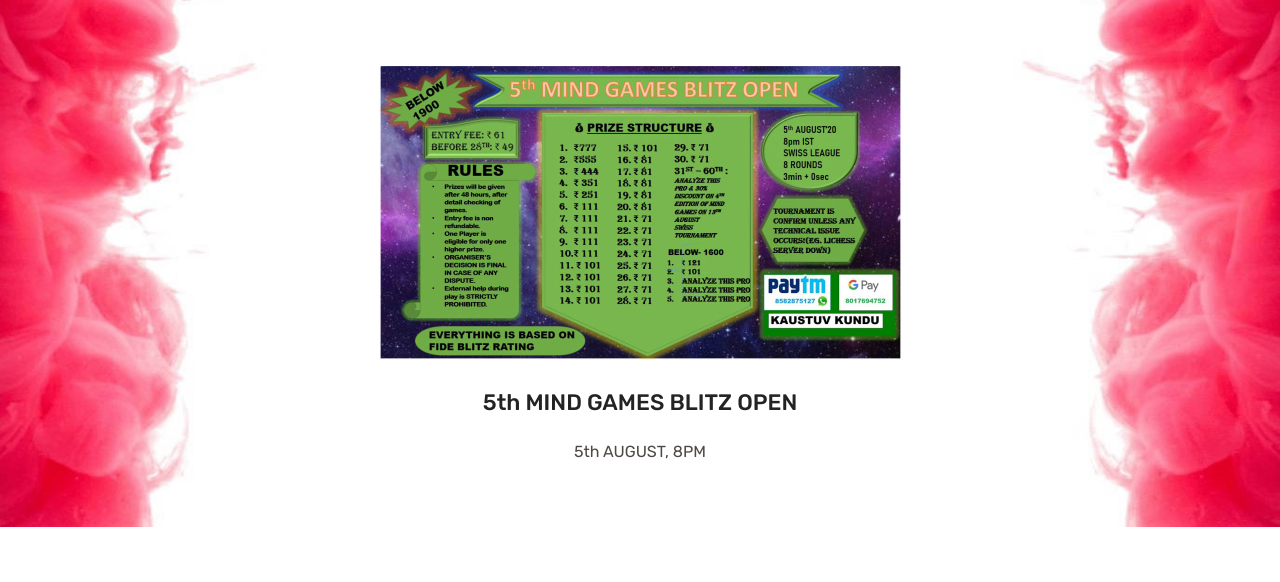
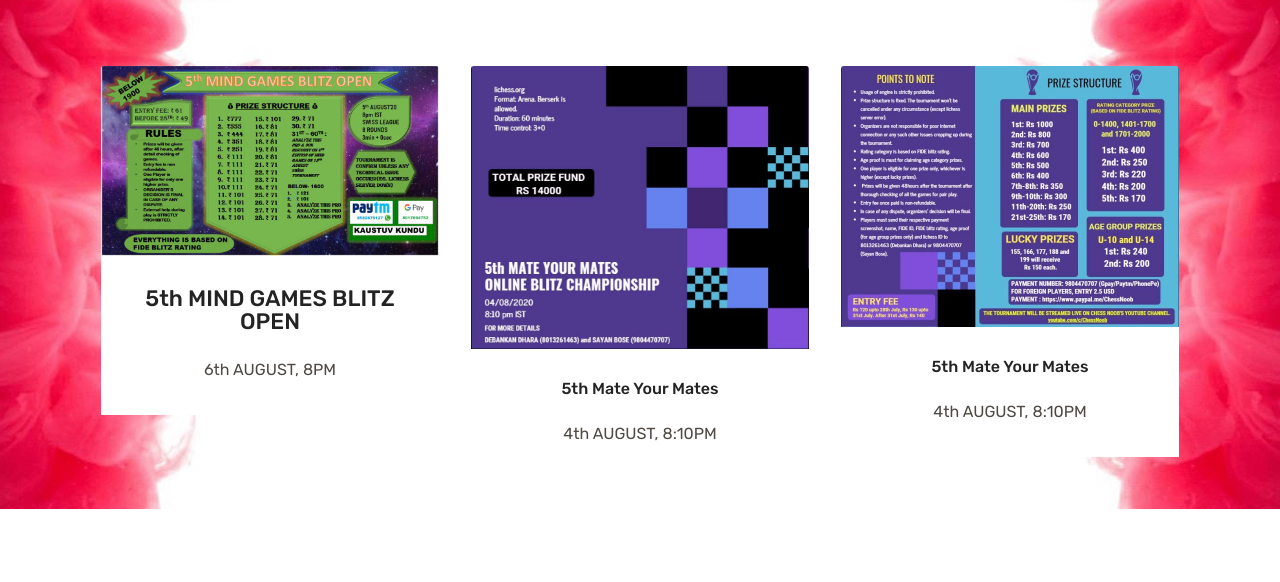
Before and after one commit to chesstimes/chesstimes.github.io, a plain HTML site: page TournamentsCalendar.html in a window 1280 px wide. Shown: the part 218-800 px from the top of the page. Drawn offline with Linux system fonts and the light colour scheme.

Commit message:
Update TournamentsCalendar.html

```diff
--- a/TournamentsCalendar.html
+++ b/TournamentsCalendar.html
@@ -58,7 +58,7 @@
     </nav>
 </section>
 
-<section class="engine"><a href="https://mobirise.info/r">bootstrap template</a></section><section class="features18 popup-btn-cards cid-s68YXfaGWn mbr-parallax-background" id="features18-g">
+<section class="engine"><a href="https://mobirise.info/f">easy site creator</a></section><section class="features18 popup-btn-cards cid-s68YXfaGWn mbr-parallax-background" id="features18-g">
 
 
 
@@ -68,7 +68,7 @@
             Calendar</strong></h2>
 
         <div class="media-container-row pt-5 ">
-            <div class="card p-3 col-12 col-md-6">
+            <div class="card p-3 col-12 col-md-6 col-lg-4">
                 <div class="card-wrapper ">
                     <div class="card-img">
                         <div class="mbr-overlay"></div>
@@ -77,13 +77,44 @@
                     </div>
                     <div class="card-box">
                         <h4 class="card-title mbr-fonts-style display-4">5th MIND GAMES BLITZ OPEN</h4>
-                        <p class="mbr-text mbr-fonts-style align-left display-7">5th AUGUST, 8PM</p>
+                        <p class="mbr-text mbr-fonts-style align-left display-7">6th AUGUST, 8PM</p>
+                    </div>
+                </div>
+            </div>
+            <div class="card p-3 col-12 col-md-6 col-lg-4">
+                <div class="card-wrapper">
+                    <div class="card-img">
+                        <div class="mbr-overlay"></div>
+                        <div class="mbr-section-btn text-center">
+                            <a href="https://mobirise.co" class="btn btn-primary display-4">Learn More</a>
+                        </div>
+                        <img src="assets/images/img-20200724-wa0062-1-995x768.jpeg" alt="Mobirise" title="">
+                    </div>
+                    <div class="card-box">
+                        <h4 class="card-title mbr-fonts-style display-7">
+                            5th Mate Your Mates</h4>
+                        <p class="mbr-text mbr-fonts-style display-7">4th AUGUST, 8:10PM</p>
                     </div>
                 </div>
             </div>
 
-
-
+            <div class="card p-3 col-12 col-md-6 col-lg-4">
+                <div class="card-wrapper">
+                    <div class="card-img">
+                        <div class="mbr-overlay"></div>
+                        <div class="mbr-section-btn text-center">
+                            <a href="https://mobirise.co" class="btn btn-primary display-4">Learn More</a>
+                        </div>
+                        <img src="assets/images/img-20200724-wa0058-676x522.jpeg" alt="Mobirise" title="">
+                    </div>
+                    <div class="card-box">
+                        <h4 class="card-title mbr-fonts-style display-7">5th Mate Your Mates</h4>
+                        <p class="mbr-text mbr-fonts-style display-7">
+                            4th AUGUST, 8:10PM
+                        </p>
+                    </div>
+                </div>
+            </div>
 
 
         </div>
```
